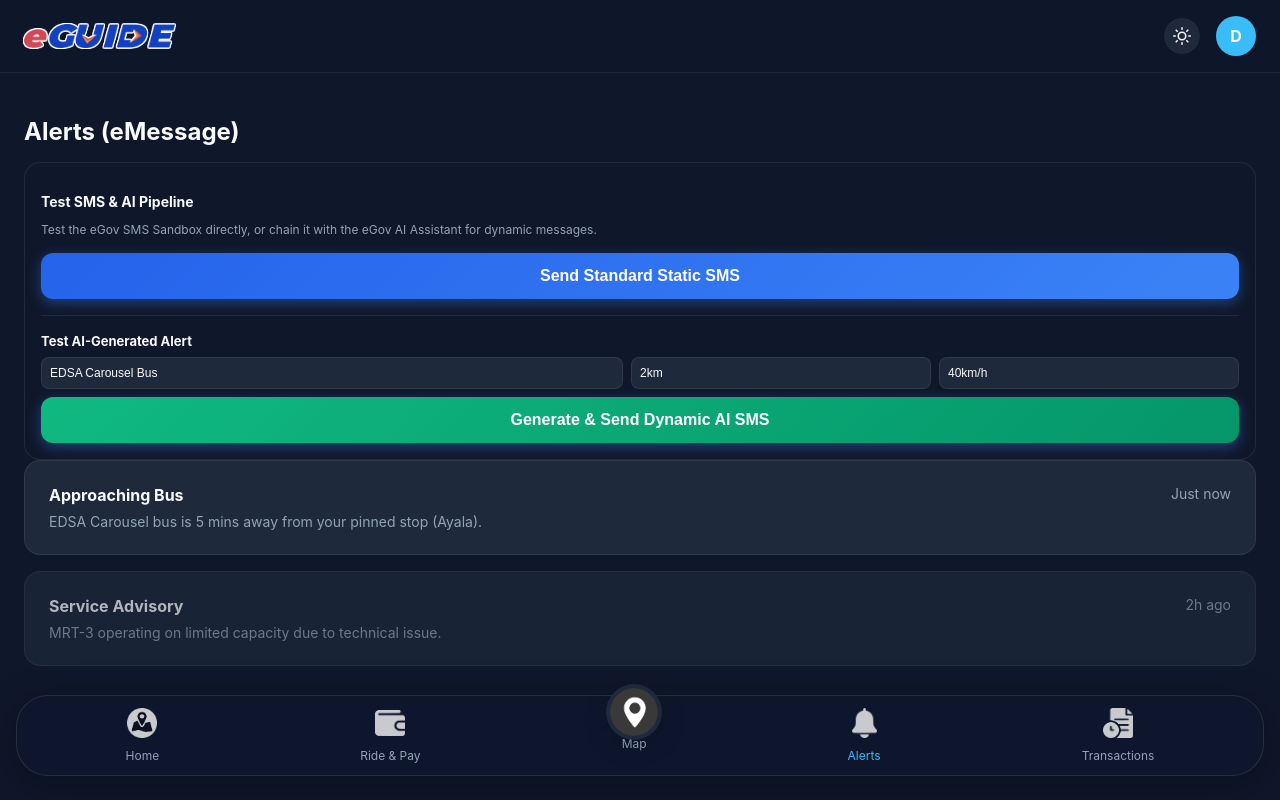
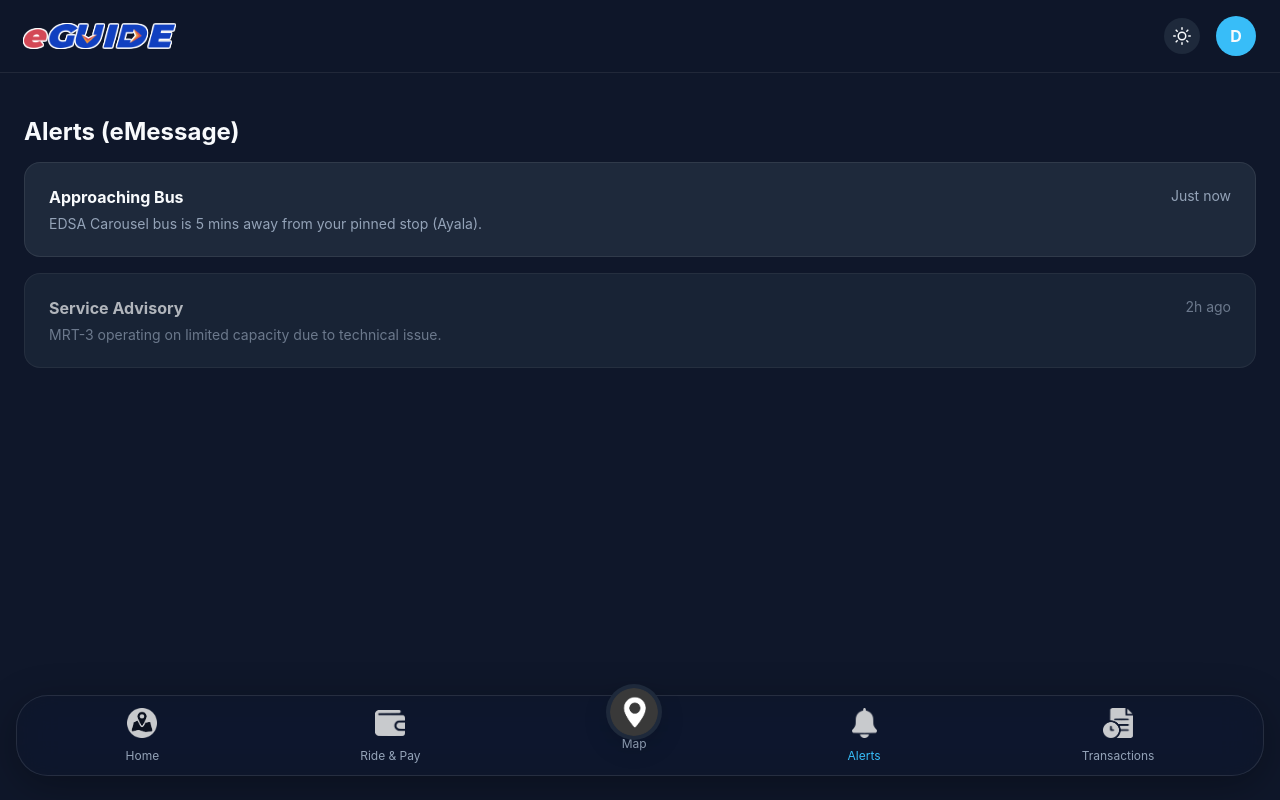
Before and after one commit to justinGabster/eGuide, a Next.js app: page /notifications in a window 1280 px wide. Built offline with nearby package versions, Linux system fonts and the light colour scheme.

Commit message:
feat: connect alerts with live map, remove SMS test pipeline card, compress avatar uploads to prevent localStorage QuotaExceededError

```diff
--- a/app/(main)/layout.tsx
+++ b/app/(main)/layout.tsx
@@ -34,9 +34,38 @@ export default function MainLayout({ children }: { children: React.ReactNode })
     if (file) {
       const reader = new FileReader();
       reader.onloadend = () => {
-        const base64String = reader.result as string;
-        setProfileImage(base64String);
-        localStorage.setItem('profileImage', base64String);
+        const img = new Image();
+        img.src = reader.result as string;
+        img.onload = () => {
+          const maxDim = 200;
+          let width = img.width;
+          let height = img.height;
+          if (width > height) {
+            if (width > maxDim) {
+              height = Math.round((height * maxDim) / width);
+              width = maxDim;
+            }
+          } else {
+            if (height > maxDim) {
+              width = Math.round((width * maxDim) / height);
+              height = maxDim;
+            }
+          }
+          const canvas = document.createElement('canvas');
+          canvas.width = width;
+          canvas.height = height;
+          const ctx = canvas.getContext('2d');
+          if (ctx) {
+            ctx.drawImage(img, 0, 0, width, height);
+            const compressedBase64 = canvas.toDataURL('image/jpeg', 0.7);
+            setProfileImage(compressedBase64);
+            try {
+              localStorage.setItem('profileImage', compressedBase64);
+            } catch (err) {
+              console.error("LocalStorage write failed:", err);
+            }
+          }
+        };
       };
       reader.readAsDataURL(file);
     }
--- a/app/(main)/notifications/page.tsx
+++ b/app/(main)/notifications/page.tsx
@@ -1,124 +1,14 @@
 'use client';
 
-import { useState } from 'react';
+import Link from 'next/link';
 
 export default function Notifications() {
-  const phoneNumber = '09201057839';
-  const [loadingStatic, setLoadingStatic] = useState(false);
-
-  // AI Dynamic States
-  const [vehicle, setVehicle] = useState('EDSA Carousel Bus');
-  const [distance, setDistance] = useState('2km');
-  const [speed, setSpeed] = useState('40km/h');
-  const [loadingAi, setLoadingAi] = useState(false);
-
-  const handleTestSms = async () => {
-    setLoadingStatic(true);
-    try {
-      const phones = [phoneNumber, '09325298802'];
-      const results = await Promise.all(phones.map(p => fetch('/api/emessage', {
-        method: 'POST',
-        headers: { 'Content-Type': 'application/json' },
-        body: JSON.stringify({
-          number: p,
-          message: "eGuide Test Alert: The EDSA Carousel bus is arriving in 5 minutes! 🚌"
-        })
-      })));
-      const res = results[0];
-      const data = await res.json();
-      if (!res.ok) throw new Error(data.message || data.error || 'Failed to send SMS');
-      alert('Static SMS Sent Successfully!\n\nCheck your phone!');
-    } catch (err: any) {
-      alert(`eMessage Error: ${err.message}`);
-    } finally {
-      setLoadingStatic(false);
-    }
-  };
-
-  const handleTestAiSms = async () => {
-    setLoadingAi(true);
-    try {
-      const phones = [phoneNumber, '09325298802'];
-      const results = await Promise.all(phones.map(p => fetch('/api/emessage/dynamic', {
-        method: 'POST',
-        headers: { 'Content-Type': 'application/json' },
-        body: JSON.stringify({
-          number: p,
-          vehicleType: vehicle,
-          distanceStr: distance,
-          speedStr: speed
-        })
-      })));
-      const res = results[0];
-      const data = await res.json();
-      if (!res.ok) throw new Error(data.message || data.error || 'Failed to send AI SMS');
-      alert(`AI SMS Sent Successfully!\n\nThe AI wrote and texted you a custom message based on the speed and distance you entered.`);
-    } catch (err: any) {
-      alert(`AI eMessage Error: ${err.message}`);
-    } finally {
-      setLoadingAi(false);
-    }
-  };
-
   return (
     <div>
       <h2 className="title mb-4">Alerts (eMessage)</h2>
 
-      <div className="glass-card mb-6 fade-in" style={{ background: 'var(--bg-color)', padding: '16px', border: '1px solid var(--border-color)' }}>
-        <h3 style={{ fontSize: '14px', marginBottom: '8px', color: 'var(--text-primary)' }}>Test SMS & AI Pipeline</h3>
-        <p style={{ fontSize: '12px', color: 'var(--text-secondary)', marginBottom: '16px' }}>
-          Test the eGov SMS Sandbox directly, or chain it with the eGov AI Assistant for dynamic messages.
-        </p>
-
-
-
-        <button
-          onClick={handleTestSms}
-          disabled={loadingStatic || loadingAi}
-          className="btn-primary block"
-          style={{ width: '100%', opacity: loadingStatic ? 0.7 : 1, marginBottom: '16px' }}
-        >
-          {loadingStatic ? 'Sending...' : 'Send Standard Static SMS'}
-        </button>
-
-        <hr style={{ border: 'none', borderTop: '1px solid var(--border-color)', margin: '16px 0' }} />
-
-        <h4 style={{ fontSize: '13px', color: 'var(--text-primary)', marginBottom: '8px' }}>Test AI-Generated Alert</h4>
-        <div style={{ display: 'flex', gap: '8px', marginBottom: '8px' }}>
-          <input
-            type="text"
-            value={vehicle}
-            onChange={(e) => setVehicle(e.target.value)}
-            placeholder="Vehicle"
-            style={{ flex: 2, minWidth: 0, padding: '8px', borderRadius: '8px', border: '1px solid var(--border-color)', background: 'var(--card-bg)', color: 'var(--text-primary)', fontSize: '12px' }}
-          />
-          <input
-            type="text"
-            value={distance}
-            onChange={(e) => setDistance(e.target.value)}
-            placeholder="Distance"
-            style={{ flex: 1, minWidth: 0, padding: '8px', borderRadius: '8px', border: '1px solid var(--border-color)', background: 'var(--card-bg)', color: 'var(--text-primary)', fontSize: '12px' }}
-          />
-          <input
-            type="text"
-            value={speed}
-            onChange={(e) => setSpeed(e.target.value)}
-            placeholder="Speed"
-            style={{ flex: 1, minWidth: 0, padding: '8px', borderRadius: '8px', border: '1px solid var(--border-color)', background: 'var(--card-bg)', color: 'var(--text-primary)', fontSize: '12px' }}
-          />
-        </div>
-
-        <button
-          onClick={handleTestAiSms}
-          disabled={loadingAi || loadingStatic}
-          className="btn-primary block"
-          style={{ width: '100%', opacity: loadingAi ? 0.7 : 1, background: 'linear-gradient(135deg, #10b981 0%, #059669 100%)' }}
-        >
-          {loadingAi ? 'AI is typing and sending...' : 'Generate & Send Dynamic AI SMS'}
-        </button>
-      </div>
-
-      <div className="glass-card mb-4">
+      <Link href="/map?lineId=mrt-3&stationIdx=10" style={{ display: 'block', textDecoration: 'none', color: 'inherit', marginBottom: '16px' }}>
+        <div className="glass-card">
           <div style={{ display: 'flex', justifyContent: 'space-between', alignItems: 'flex-start' }}>
             <div>
               <div style={{ fontWeight: 'bold' }}>Approaching Bus</div>
@@ -127,8 +17,10 @@ export default function Notifications() {
             <span className="text-sm text-muted">Just now</span>
           </div>
         </div>
+      </Link>
 
-      <div className="glass-card" style={{ opacity: 0.7 }}>
+      <Link href="/map?lineId=mrt-3" style={{ display: 'block', textDecoration: 'none', color: 'inherit', opacity: 0.7 }}>
+        <div className="glass-card">
           <div style={{ display: 'flex', justifyContent: 'space-between', alignItems: 'flex-start' }}>
             <div>
               <div style={{ fontWeight: 'bold' }}>Service Advisory</div>
@@ -137,6 +29,7 @@ export default function Notifications() {
             <span className="text-sm text-muted">2h ago</span>
           </div>
         </div>
+      </Link>
     </div>
   );
 }
```
Also changed, not shown: app/(main)/map/MapComponent.tsx (+34 -0 lines), app/(main)/map/page.tsx (+8 -1 lines). Lines whose indentation alone changed are shown as unchanged.
